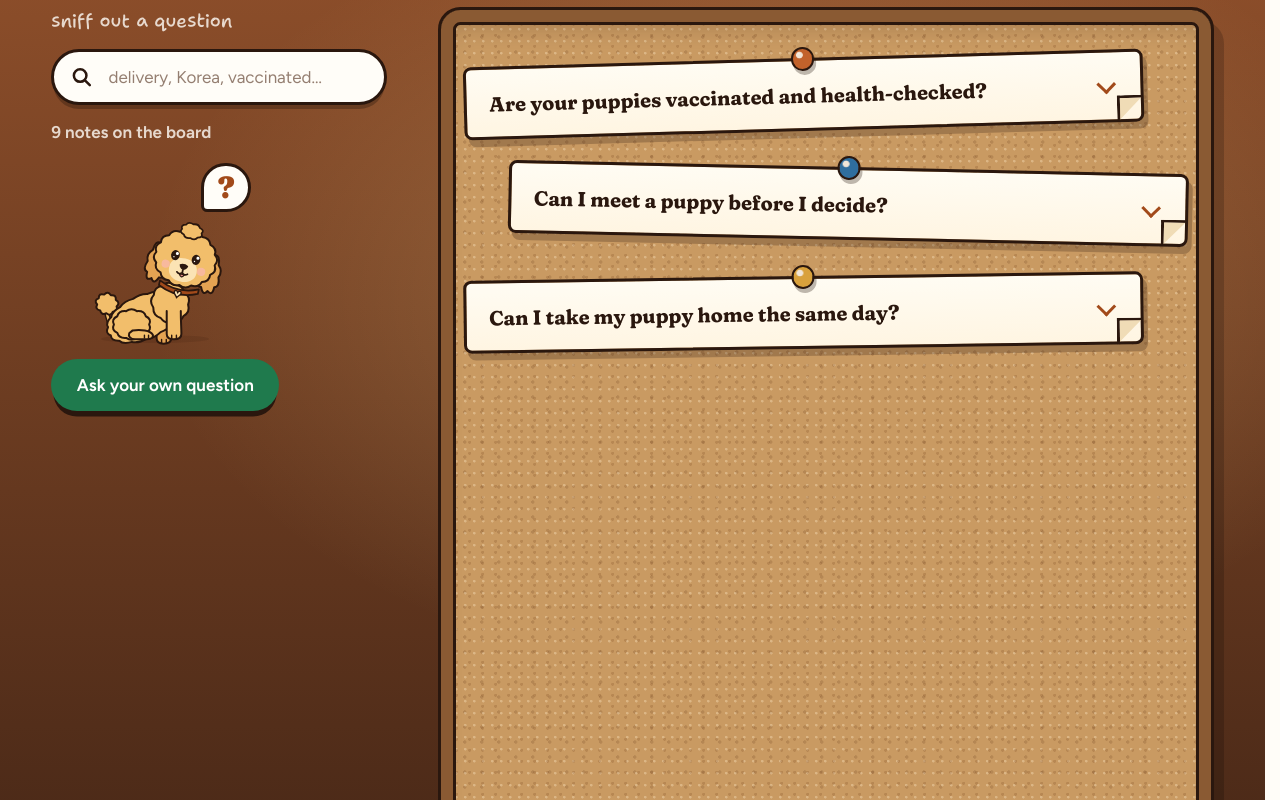
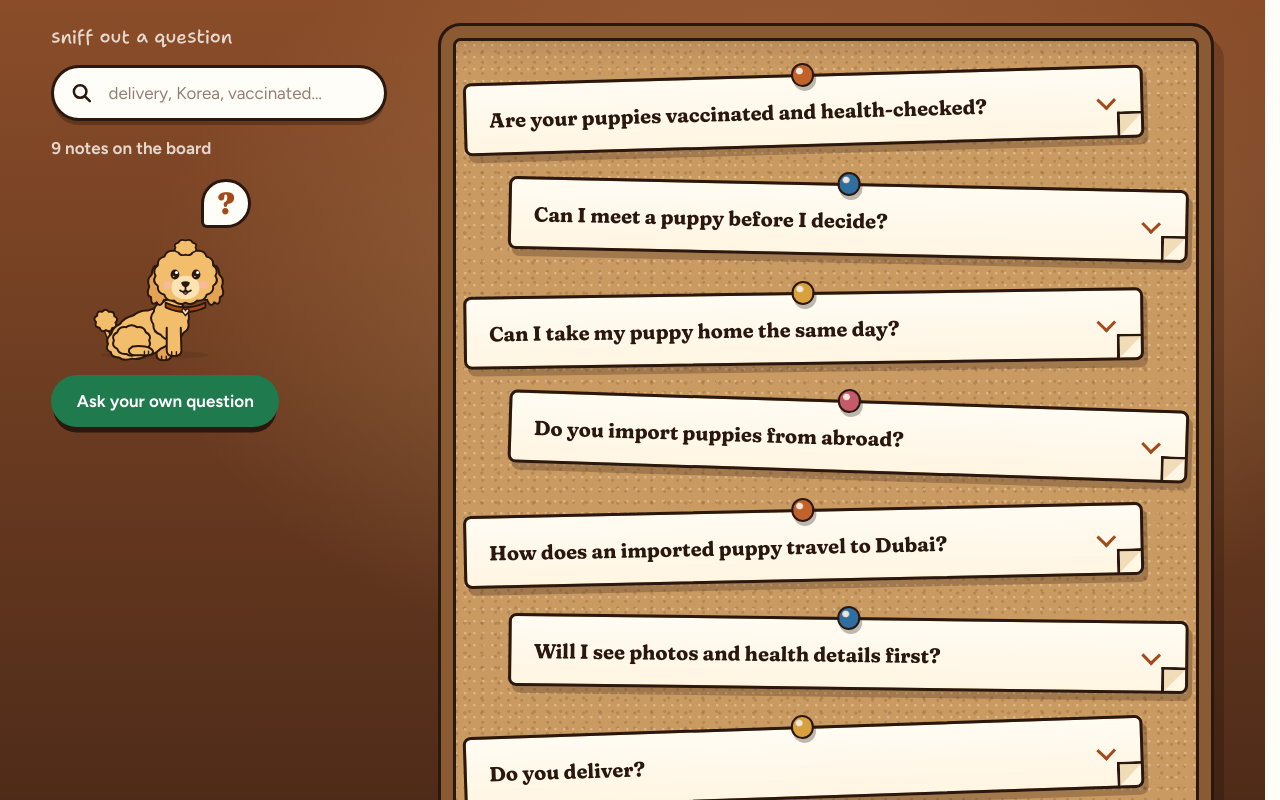
Before and after one commit to khushal-mali/puppy-clone, a Next.js app: page /faq in a window 1280 px wide. Shown: the part 480-1280 px from the top of the page. Built offline with nearby package versions, Linux system fonts and the light colour scheme.

Commit message:
feat(faq): convert FAQ page from raw HTML to pure interactive JSX component

```diff
--- a/components/faq/FAQClient.tsx
+++ b/components/faq/FAQClient.tsx
@@ -1,83 +1,215 @@
 'use client';
 
-import { useEffect, useRef } from 'react';
-import { HTML_FAQ } from '@/data/pageHtml';
+import React, { useState, useMemo, useId } from 'react';
+import PupBuddy from '@/components/puppy/PupBuddy';
+import { FAQS_DATA, ASK_HREF, type FAQItem } from '@/data/faqData';
+
+const TILTS = [-1.6, 1.2, -0.8, 1.8, -1.2, 0.7, -1.9, 1.4];
+const PINS = ['var(--color-toffee)', 'var(--color-sky-deep)', '#d9a13c', '#c45a6a'];
+
+function HighlightText({ text, query }: { text: string; query: string }) {
+  const q = query.trim();
+  if (!q) return <>{text}</>;
+  const parts = text.split(new RegExp(`(${q.replace(/[.*+?^${}()|[\]\\]/g, '\\$&')})`, 'gi'));
+  return (
+    <>
+      {parts.map((part, idx) =>
+        idx % 2 ? (
+          <mark key={idx}>{part}</mark>
+        ) : (
+          <React.Fragment key={idx}>{part}</React.Fragment>
+        )
+      )}
+    </>
+  );
+}
+
+interface NoticeBoardProps {
+  faqs: FAQItem[];
+  askHref: string;
+}
+
+function NoticeBoard({ faqs, askHref }: NoticeBoardProps) {
+  const [openId, setOpenId] = useState<string | null>(null);
+  const [search, setSearch] = useState('');
+  const searchInputId = useId();
+
+  const query = search.trim().toLowerCase();
+  const filtered = useMemo(() => {
+    if (!query) return faqs;
+    return faqs.filter(
+      (item) => `${item.question} ${item.answer}`.toLowerCase().includes(query)
+    );
+  }, [faqs, query]);
+
+  return (
+    <div className="tp-notes" data-open={openId || query ? '' : undefined}>
+      {/* Sidebar search & teddy */}
+      <aside className="tp-notes__side" aria-label="Find a question">
+        <label htmlFor={searchInputId} className="font-scrawl tp-notes__label">
+          sniff out a question
+        </label>
+        <div className="tp-notes__search">
+          <svg viewBox="0 0 24 24" aria-hidden="true" className="tp-notes__lens">
+            <circle cx="10.5" cy="10.5" r="6.5" />
+            <path d="m15.5 15.5 5 5" />
+          </svg>
+          <input
+            id={searchInputId}
+            type="search"
+            value={search}
+            onChange={(e) => setSearch(e.target.value)}
+            placeholder="delivery, Korea, vaccinated…"
+            autoComplete="off"
+          />
+        </div>
+        <p className="tp-notes__count" aria-live="polite">
+          {search.trim()
+            ? `${filtered.length} ${filtered.length === 1 ? 'note' : 'notes'} found`
+            : `${faqs.length} notes on the board`}
+        </p>
+        <div className="tp-notes__teddy">
+          <span aria-hidden="true" className="tp-notes__bubble font-plush">
+            <span className="tp-notes__q">?</span>
+            <span className="tp-notes__a">!</span>
+          </span>
+          <PupBuddy pose="sit" label="Teddy, reading the notes" />
+        </div>
+        <a
+          href={askHref}
+          target="_blank"
+          rel="noopener noreferrer"
+          className="btn btn-whatsapp tp-notes__ask"
+        >
+          Ask your own question
+        </a>
+      </aside>
+
+      {/* Sticky Notes Board */}
+      <div className="tp-notes__board">
+        <ul className="tp-notes__list">
+          {filtered.map((item, idx) => {
+            const isUnfolded =
+              openId === item.id || (!!query && item.answer.toLowerCase().includes(query));
+
+            return (
+              <li
+                key={item.id}
+                className="tp-note"
+                data-reveal="true"
+                data-revealed="true"
+                data-unfolded={isUnfolded ? '' : undefined}
+                style={
+                  {
+                    '--tilt': `${TILTS[idx % TILTS.length]}deg`,
+                    '--pin': PINS[idx % PINS.length],
+                    '--i': idx,
+                  } as React.CSSProperties
+                }
+              >
+                <span aria-hidden="true" className="tp-note__pin" />
+                <h2 className="tp-note__q">
+                  <button
+                    type="button"
+                    id={`q-${item.id}`}
+                    aria-expanded={isUnfolded}
+                    aria-controls={`a-${item.id}`}
+                    onClick={() => setOpenId(openId === item.id ? null : item.id)}
+                  >
+                    <span className="font-plush-text">
+                      <HighlightText text={item.question} query={search} />
+                    </span>
+                    <span aria-hidden="true" className="tp-note__chevron" />
+                  </button>
+                </h2>
+                <div
+                  id={`a-${item.id}`}
+                  role="region"
+                  aria-labelledby={`q-${item.id}`}
+                  className="tp-note__answer"
+                  inert={!isUnfolded}
+                >
+                  <div className="tp-note__flap">
+                    <p>
+                      <HighlightText text={item.answer} query={search} />
+                    </p>
+                  </div>
+                </div>
+              </li>
+            );
+          })}
+        </ul>
+
+        {filtered.length === 0 && (
+          <div className="tp-note tp-note--empty">
+            <span aria-hidden="true" className="tp-note__pin" />
+            <p className="font-plush-text text-[1.2rem] font-bold">
+              No note about “{search.trim()}” yet.
+            </p>
+            <p className="mt-2">
+              <a
+                href={askHref}
+                target="_blank"
+                rel="noopener noreferrer"
+                className="link-ink"
+              >
+                Ask us on WhatsApp
+              </a>{' '}
+              and we&apos;ll answer.
+            </p>
+          </div>
+        )}
+      </div>
+    </div>
+  );
+}
 
 export default function FAQClient() {
-  const containerRef = useRef<HTMLDivElement>(null);
-
-  useEffect(() => {
-    const root = containerRef.current;
-    if (!root) return;
-
-    const notesBoard = root.querySelector('.tp-notes');
-    const noteElements = root.querySelectorAll<HTMLElement>('.tp-note:not(.tp-note--empty)');
-    const emptyNote = root.querySelector<HTMLElement>('.tp-note--empty');
-    const searchInput = root.querySelector<HTMLInputElement>('.tp-notes__search input');
-    const countEl = root.querySelector<HTMLElement>('.tp-notes__count');
-
-    // 1. Accordion Toggle
-    noteElements.forEach((note) => {
-      const btn = note.querySelector<HTMLButtonElement>('.tp-note__q button');
-      if (!btn) return;
-
-      btn.addEventListener('click', () => {
-        const isExpanded = btn.getAttribute('aria-expanded') === 'true';
-        const willExpand = !isExpanded;
-
-        btn.setAttribute('aria-expanded', willExpand ? 'true' : 'false');
-        if (willExpand) {
-          note.setAttribute('data-unfolded', '');
-        } else {
-          note.removeAttribute('data-unfolded');
+  return (
+    <div data-page="faq" className="tp-page">
+      <script
+        type="application/ld+json"
+        dangerouslySetInnerHTML={{
+          __html: JSON.stringify({
+            '@context': 'https://schema.org',
+            '@type': 'FAQPage',
+            mainEntity: FAQS_DATA.map((faq) => ({
+              '@type': 'Question',
+              name: faq.question,
+              acceptedAnswer: {
+                '@type': 'Answer',
+                text: faq.answer,
+              },
+            })),
+          }),
+        }}
+      />
+      <section
+        data-pup-scene="true"
+        data-tone="dark"
+        className="tp-scene tp-faqroom overflow-hidden"
+        style={
+          {
+            '--sky-top': '#a95e32',
+            '--sky-bottom': '#331c11',
+          } as React.CSSProperties
         }
-
-        // Check if any note is unfolded to update parent board state
-        const anyOpen = root.querySelector('.tp-note[data-unfolded]') !== null;
-        if (notesBoard) {
-          if (anyOpen) {
-            notesBoard.setAttribute('data-open', '');
-          } else {
-            notesBoard.removeAttribute('data-open');
-          }
-        }
-      });
-    });
-
-    // 2. Search Filter
-    if (searchInput) {
-      searchInput.addEventListener('input', () => {
-        const query = searchInput.value.trim().toLowerCase();
-        let matchCount = 0;
-
-        noteElements.forEach((note) => {
-          const text = note.textContent?.toLowerCase() || '';
-          if (!query || text.includes(query)) {
-            note.style.display = '';
-            matchCount++;
-          } else {
-            note.style.display = 'none';
-          }
-        });
-
-        if (countEl) {
-          countEl.textContent = query
-            ? `${matchCount} of ${noteElements.length} questions`
-            : `${noteElements.length} notes on the board`;
-        }
-
-        if (emptyNote) {
-          emptyNote.style.display = matchCount === 0 ? '' : 'none';
-        }
-      });
-    }
-  }, []);
-
-  return (
-    <div
-      ref={containerRef}
-      dangerouslySetInnerHTML={{ __html: HTML_FAQ }}
-      className="contents"
-    />
+        aria-labelledby="faq-title"
+      >
+        <div className="gutter relative mx-auto max-w-[110rem] pb-24 pt-10 md:pt-16">
+          <header className="max-w-4xl">
+            <h1 id="faq-title" className="font-plush text-giant">
+              Questions &amp; answers
+            </h1>
+            <p className="text-lede mt-6 max-w-[52ch] text-[var(--ink-soft)]">
+              Can&#x27;t find what you&#x27;re looking for? Message us on WhatsApp — our team is available 24/7.
+            </p>
+          </header>
+          <div className="mt-12 md:mt-16">
+            <NoticeBoard faqs={FAQS_DATA} askHref={ASK_HREF} />
+          </div>
+        </div>
+      </section>
+    </div>
   );
 }
--- /dev/null
+++ b/data/faqData.ts
@@ -0,0 +1,65 @@
+export interface FAQItem {
+  id: string;
+  question: string;
+  answer: string;
+}
+
+export const ASK_HREF =
+  "https://wa.me/919898124987?text=Hi%20Insta%20Biz%20Web%2C%20I'd%20like%20to%20discuss%20a%20project.";
+
+export const FAQS_DATA: FAQItem[] = [
+  {
+    id: '2bcfc70e-8c06-475d-aa8a-2b64932d30cc',
+    question: 'Are your puppies vaccinated and health-checked?',
+    answer:
+      'Yes. All our puppies come with a verified health certificate from licensed vets. Every puppy is vaccinated, dewormed, and thoroughly checked before joining your family.',
+  },
+  {
+    id: '45fb5252-c038-41c7-afae-c8478b8f4f76',
+    question: 'Can I meet a puppy before I decide?',
+    answer:
+      'Yes. Come meet our locally available puppies in our Downtown Dubai showroom and spend time bonding before making your decision.',
+  },
+  {
+    id: '9585fb34-9d0d-4ee3-a903-38442633135d',
+    question: 'Can I take my puppy home the same day?',
+    answer:
+      'Local puppies are available immediately, so you can take your puppy home the same day.',
+  },
+  {
+    id: 'bd85389d-2116-4c4b-8500-0a5a82cae22c',
+    question: 'Do you import puppies from abroad?',
+    answer:
+      'Yes. Through our Order Upon Request service we source rare and premium teacup breeds from the most reputable, certified breeders across Europe, Korea, and beyond — and we handle the import for you.',
+  },
+  {
+    id: '9c865c5e-bd1e-4bd3-9c09-cf193923123e',
+    question: 'How does an imported puppy travel to Dubai?',
+    answer:
+      'We manage every part of the import process, including health checks, travel arrangements, and the necessary documentation, so your puppy arrives happy, healthy, and stress-free.',
+  },
+  {
+    id: '18483536-4415-4cc9-8ef8-913421f9da89',
+    question: 'Will I see photos and health details first?',
+    answer:
+      'Yes. Photos, videos, and health certificates are shared before your puppy travels, and our team sends real photos and health details directly on WhatsApp.',
+  },
+  {
+    id: '653f64ec-6e3a-4e3a-b4ab-8862b96fd123',
+    question: 'Do you deliver?',
+    answer:
+      'Yes. We deliver within Dubai, and our trusted international cargo partners deliver puppies safely to loving homes all around the world.',
+  },
+  {
+    id: 'c7990450-8c87-47f5-9ebe-1490c7f47ffa',
+    question: 'Which breeds do you usually have?',
+    answer:
+      'Breeds we regularly have include Maltipoo, Pomeranian, Poodle and Bichon, plus rare teacup lines such as Korean teacup poodles, Maltese, Pom and Yorkie.',
+  },
+  {
+    id: '67b95211-ac7c-4582-a684-90fcd4e00812',
+    question: 'Is there help after my puppy comes home?',
+    answer:
+      'Yes. Our team is available 24/7 and offers advice on training, nutrition, and general care to ensure a smooth transition for you and your new furry friend.',
+  },
+];
```
